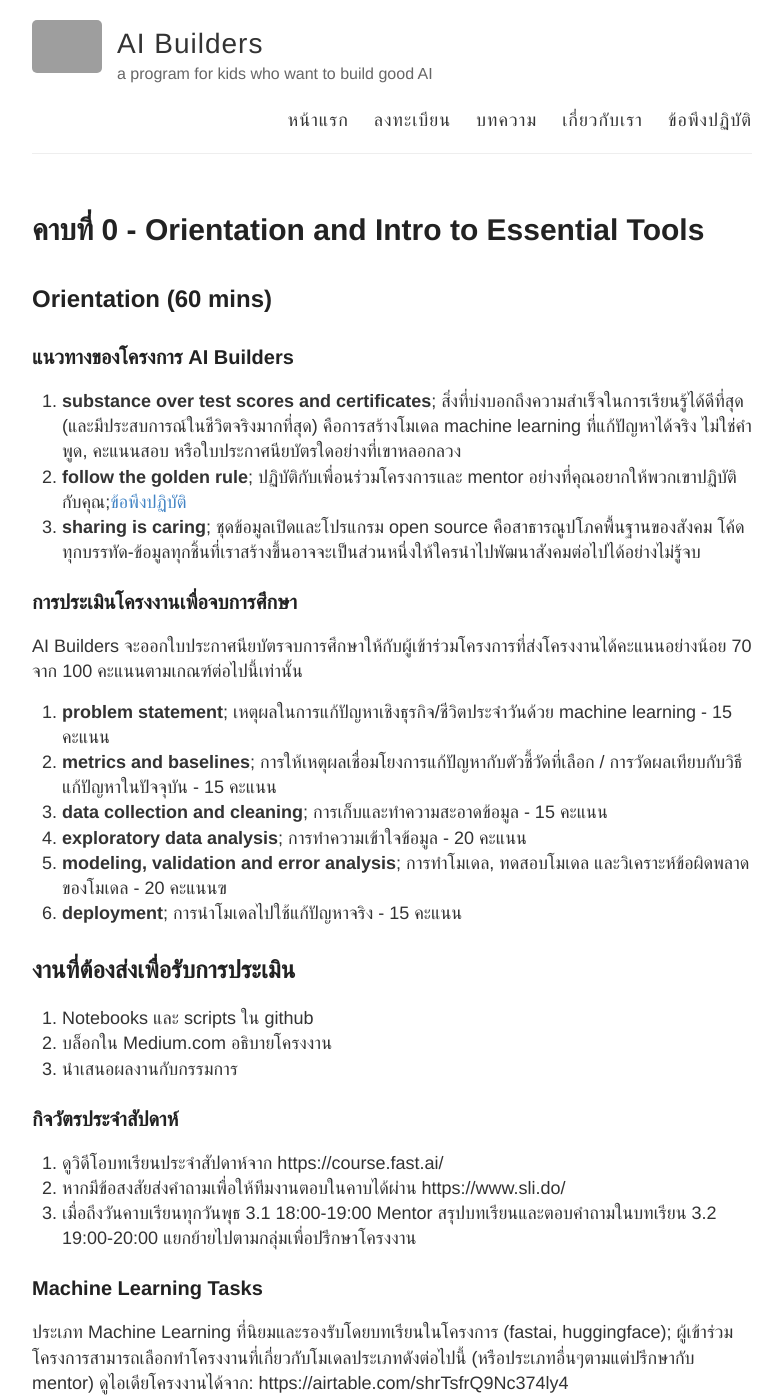
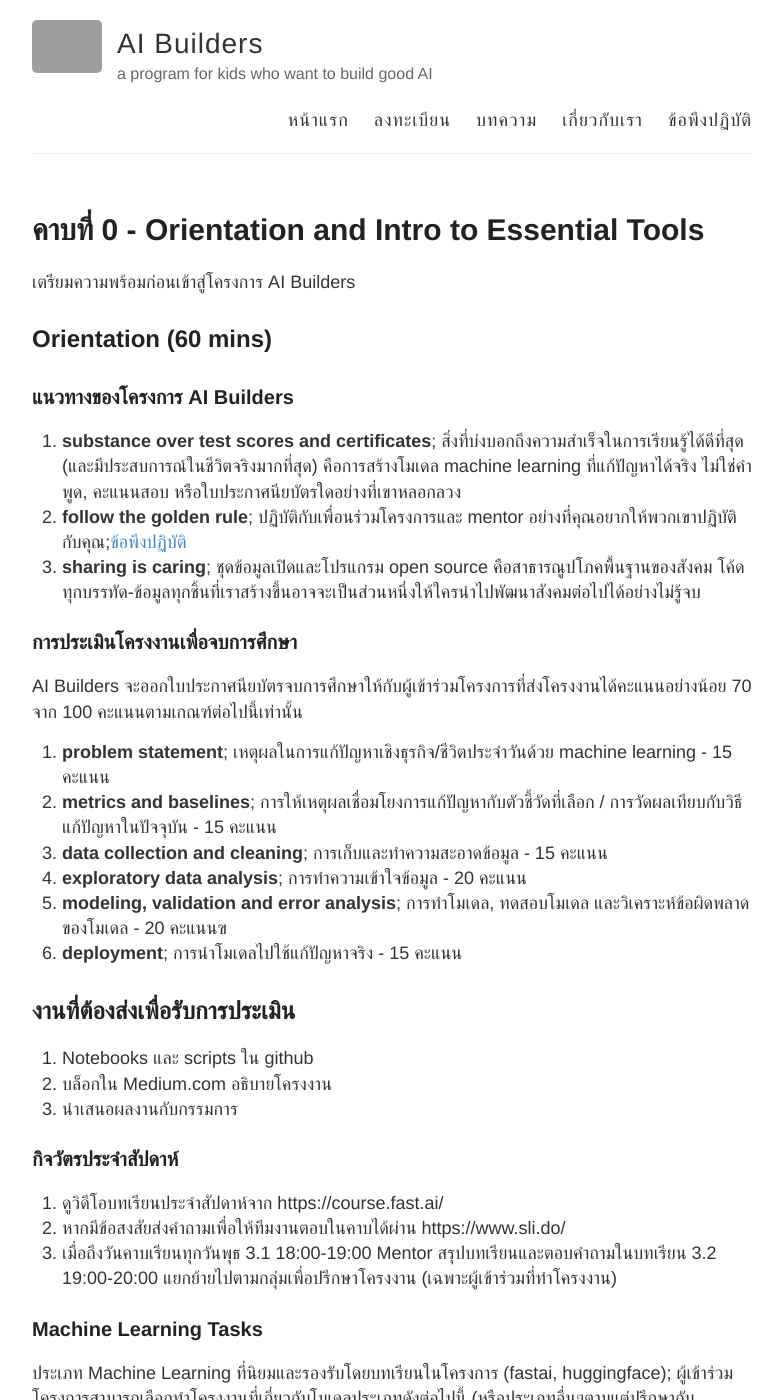
Before and after one commit to ai-builders/ai-builders.github.io, a Jekyll site: the page built from docs/_posts/2020-2-23-orientation.md, in a window 1280 px wide and 1400 px high. Shown: the whole window, without its empty margins (248-1031 px from the left). Built offline with Jekyll 4.4.1, drawn with Linux system fonts in a browser that asks for light colours; grey boxes are pictures that could not be loaded.

Commit message:
Update 2020-2-23-orientation.md
minor text fixes

```diff
--- a/docs/_posts/2020-2-23-orientation.md
+++ b/docs/_posts/2020-2-23-orientation.md
@@ -2,6 +2,8 @@
 layout: post
 title: คาบที่ 0 - Orientation and Intro to Essential Tools
 ---
+
+เตรียมความพร้อมก่อนเข้าสู่โครงการ AI Builders
 
 ## Orientation (60 mins)
 
@@ -29,7 +31,7 @@
 2. หากมีข้อสงสัยส่งคำถามเพื่อให้ทีมงานตอบในคาบได้ผ่าน https://www.sli.do/
 3. เมื่อถึงวันคาบเรียนทุกวันพุธ
 3.1 18:00-19:00 Mentor สรุปบทเรียนและตอบคำถามในบทเรียน
-3.2 19:00-20:00 แยกย้ายไปตามกลุ่มเพื่อปรึกษาโครงงาน
+3.2 19:00-20:00 แยกย้ายไปตามกลุ่มเพื่อปรึกษาโครงงาน (เฉพาะผู้เข้าร่วมที่ทำโครงงาน)
 
 ### Machine Learning Tasks
 ประเภท Machine Learning ที่นิยมและรองรับโดยบทเรียนในโครงการ (fastai, huggingface); ผู้เข้าร่วมโครงการสามารถเลือกทำโครงงานที่เกี่ยวกับโมเดลประเภทดังต่อไปนี้ (หรือประเภทอื่นๆตามแต่ปรึกษากับ mentor) ดูไอเดียโครงงานได้จาก: https://airtable.com/shrTsfrQ9Nc374ly4
```
